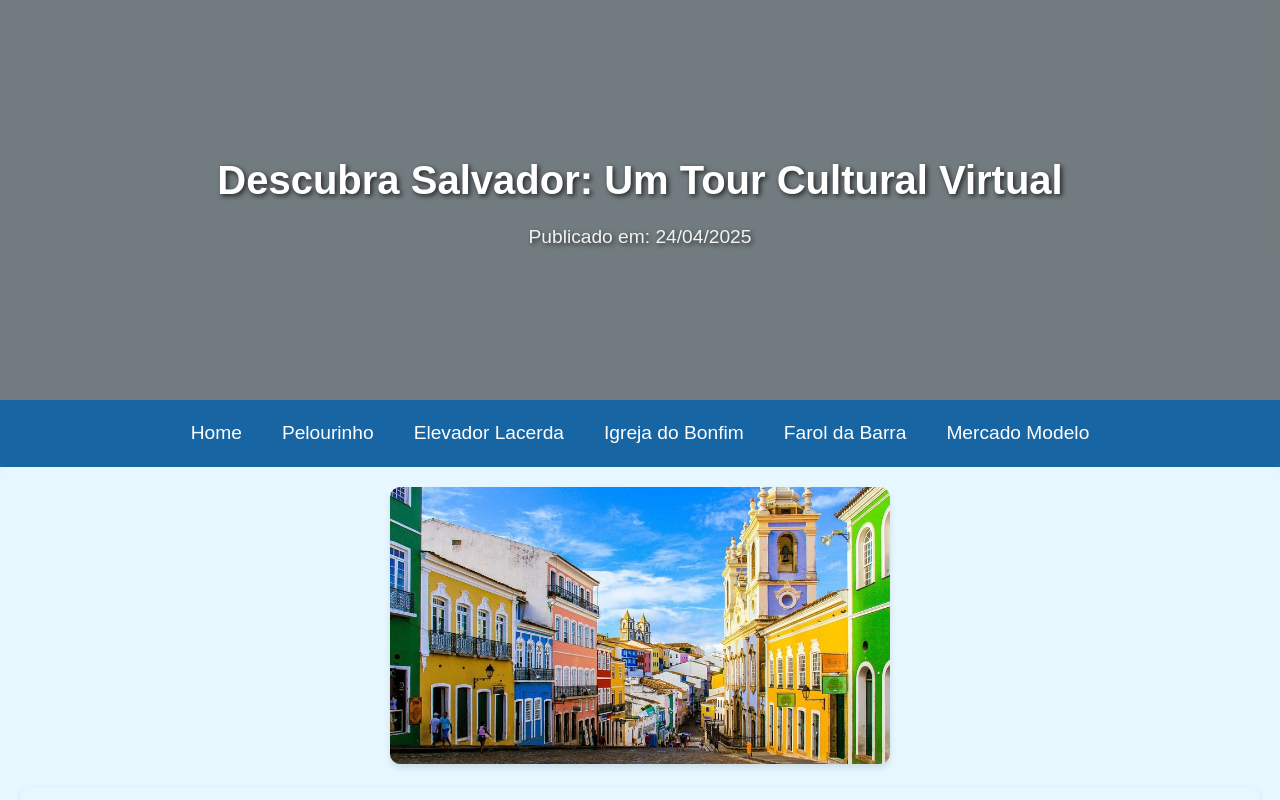
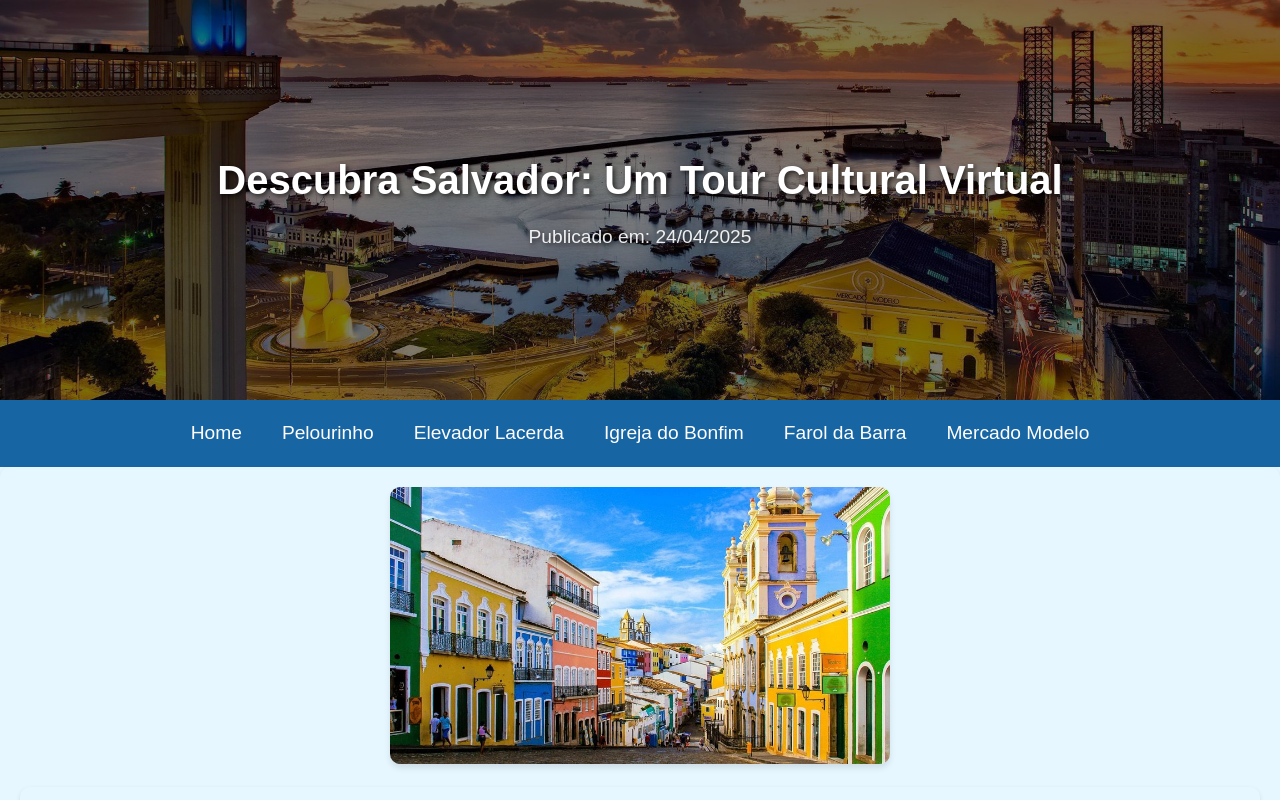
Before and after one commit to Guilherme150901/Projeto-Faculdade, a website: page index.html in a window 1280 px wide. Shown: the top 800 px of the page. Drawn offline with Linux system fonts and the light colour scheme; files whose address does not match are found by name.

Commit message:
Correçao imagem header

```diff
--- a/SRC/style.css
+++ b/SRC/style.css
@@ -13,11 +13,7 @@ body {
 
 header {
   position: relative;
-<<<<<<< HEAD
-  background-image: url(/public/imagem-header.jpg);
-=======
   background-image: url('public/imagem-header.jpg');
->>>>>>> 883540c8bd1b5d092c00cfe59c80126ee3873c5b
   background-size: cover;
   background-repeat: no-repeat;
   background-position: center;
```
